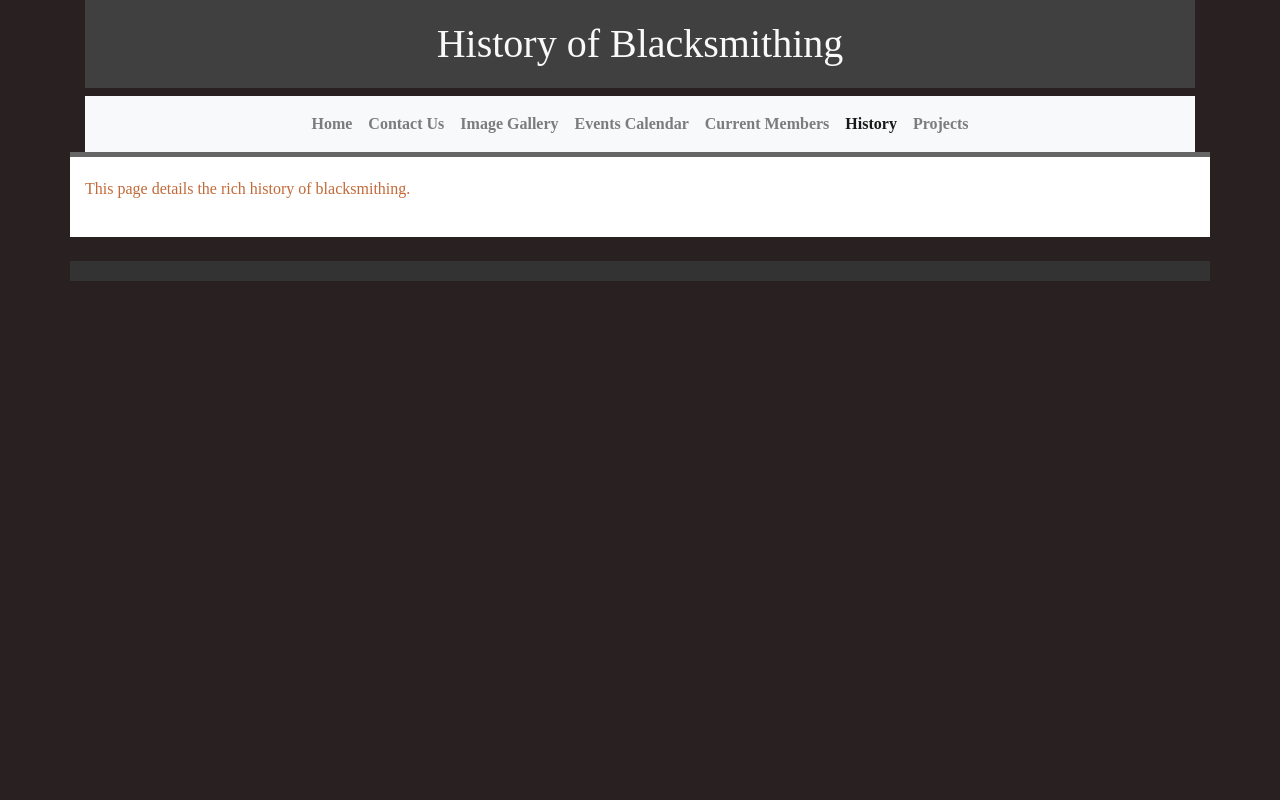
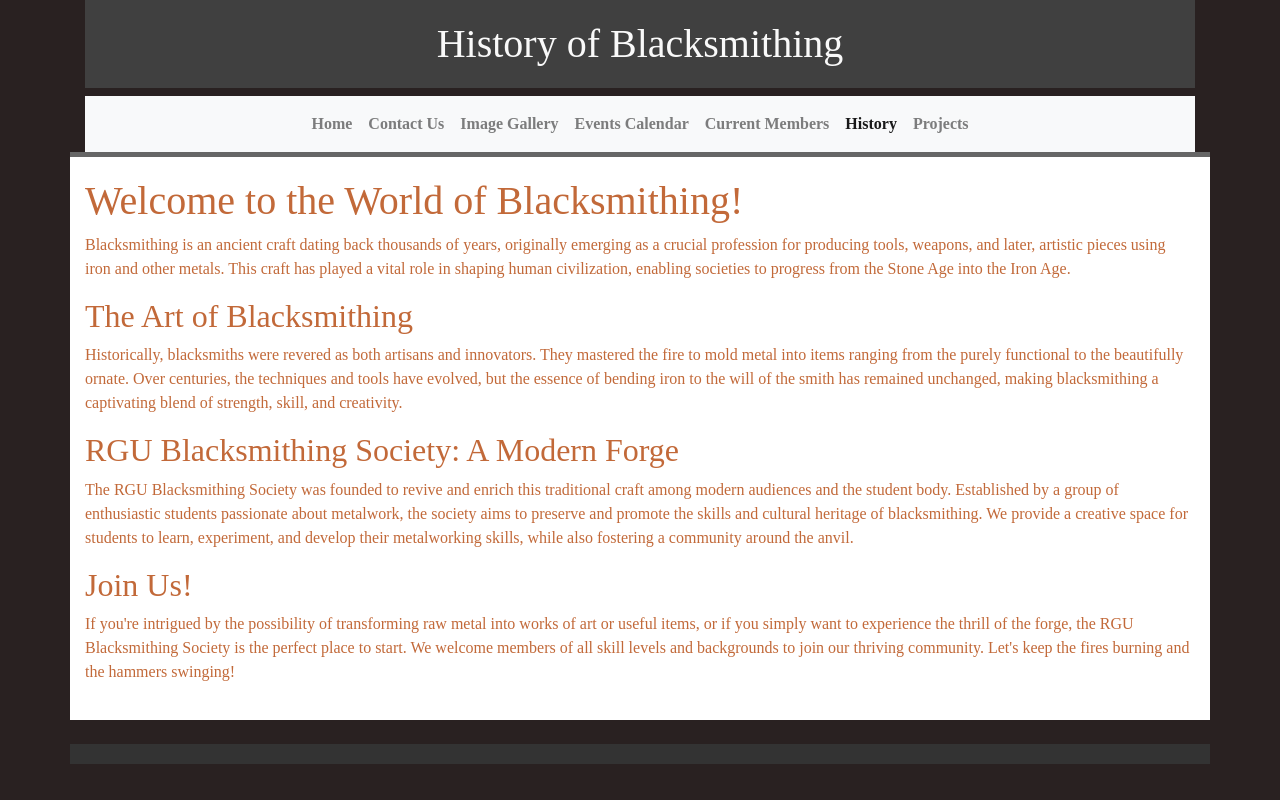
Before and after one commit to AmbroseParis/cm1114-coursework, a plain HTML site: page history.html in a window 1280 px wide. Drawn offline with nearby package versions, Linux system fonts and the light colour scheme.

Commit message:
Update history.html

```diff
--- a/history.html
+++ b/history.html
@@ -31,8 +31,17 @@
         </nav>
     </header>
     <main class="container">
-        <p>This page details the rich history of blacksmithing.</p>
-        <!-- Additional historical content -->
+      <h1>Welcome to the World of Blacksmithing!</h1>
+<p>Blacksmithing is an ancient craft dating back thousands of years, originally emerging as a crucial profession for producing tools, weapons, and later, artistic pieces using iron and other metals. This craft has played a vital role in shaping human civilization, enabling societies to progress from the Stone Age into the Iron Age.</p>
+
+<h2>The Art of Blacksmithing</h2>
+<p>Historically, blacksmiths were revered as both artisans and innovators. They mastered the fire to mold metal into items ranging from the purely functional to the beautifully ornate. Over centuries, the techniques and tools have evolved, but the essence of bending iron to the will of the smith has remained unchanged, making blacksmithing a captivating blend of strength, skill, and creativity.</p>
+
+<h2>RGU Blacksmithing Society: A Modern Forge</h2>
+<p>The RGU Blacksmithing Society was founded to revive and enrich this traditional craft among modern audiences and the student body. Established by a group of enthusiastic students passionate about metalwork, the society aims to preserve and promote the skills and cultural heritage of blacksmithing. We provide a creative space for students to learn, experiment, and develop their metalworking skills, while also fostering a community around the anvil.</p>
+
+<h2>Join Us!</h2>
+<p>If you're intrigued by the possibility of transforming raw metal into works of art or useful items, or if you simply want to experience the thrill of the forge, the RGU Blacksmithing Society is the perfect place to start. We welcome members of all skill levels and backgrounds to join our thriving community. Let's keep the fires burning and the hammers swinging!</p>
     </main>
     <footer class="container mt-4">
         <!-- Footer content -->
```
